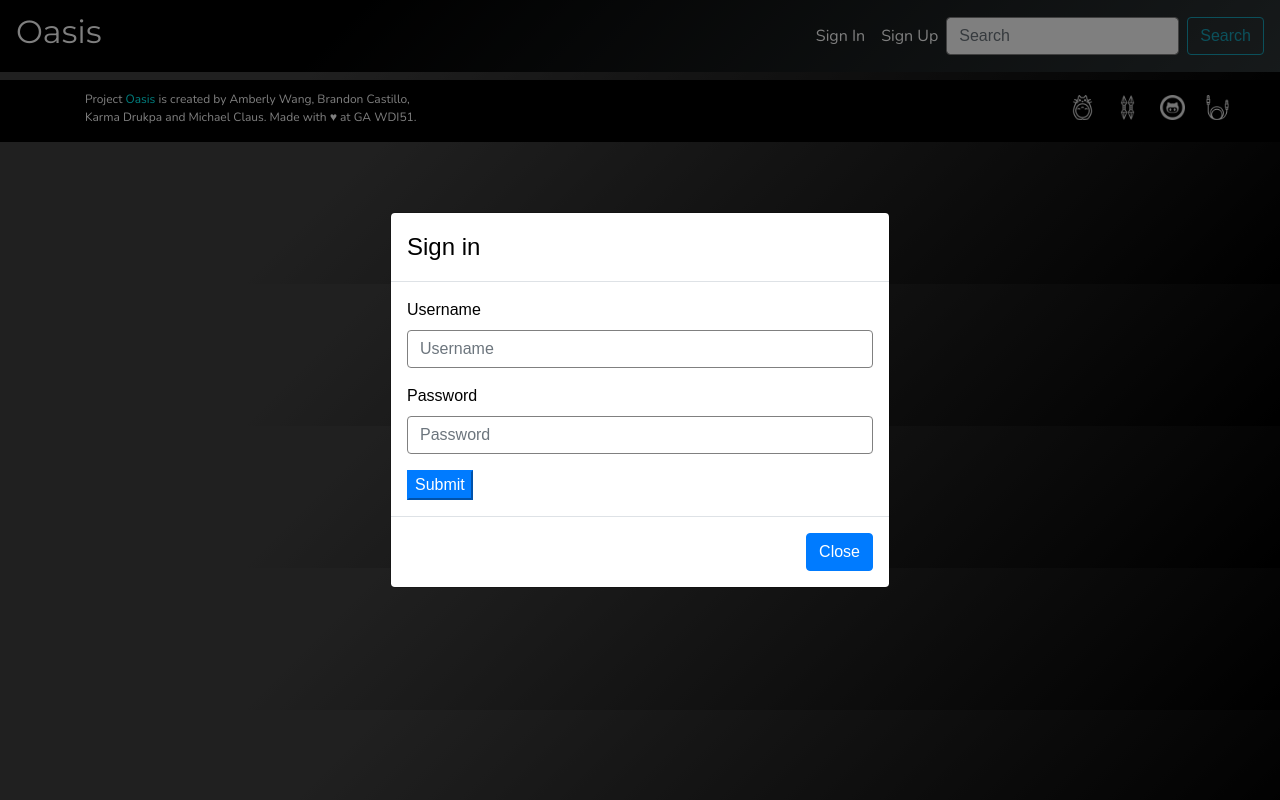
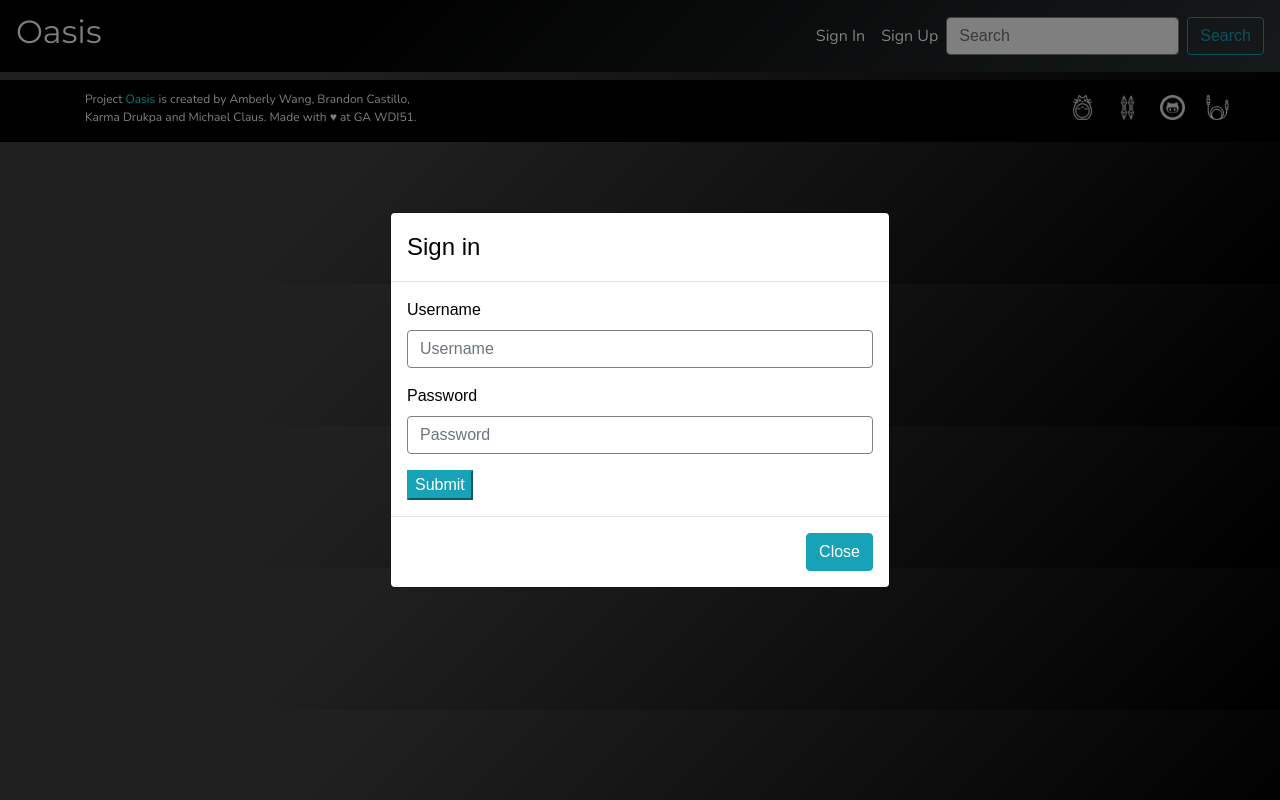
Before and after one commit to brandonmcastillo/Oasis-FrontEnd, a React (Create React App) app: page /Post in a window 1280 px wide. Both pictures are taken after a click on the element "Sign In". Built offline with nearby package versions, Linux system fonts and the light colour scheme.

Commit message:
Minimal fix. Buttons

```diff
--- a/src/components/CitiesContainer/CitiesPosts/PostContainer.css
+++ b/src/components/CitiesContainer/CitiesPosts/PostContainer.css
@@ -14,6 +14,7 @@
 
 .create-button:hover, .create-button:focus, .create-button:active {
     background-color: transparent;
+    color: cyan;
     outline: none !important;
     box-shadow: none !important;
 }
--- a/src/components/Forms/CreatePost.js
+++ b/src/components/Forms/CreatePost.js
@@ -144,7 +144,7 @@ class CreatePost extends Component {
         </Modal.Body>
 
         <Modal.Footer>
-          <Button onClick={this.props.onHide}>Close</Button>
+          <Button  className="btn-primary" onClick={this.props.onHide}>Close</Button>
         </Modal.Footer>
       </Modal>
     );
--- a/src/components/Forms/LoginForm.js
+++ b/src/components/Forms/LoginForm.js
@@ -70,13 +70,13 @@ class LoginForm extends Component {
             <input
               value="Submit"
               type="submit"
-              className="btn-primary"
+              className="btn-info"
               onClick={this.props.handleLogIn}
             />
           </Form>
         </Modal.Body>
         <Modal.Footer>
-          <Button onClick={this.props.onHide}>Close</Button>
+          <Button className="btn-info" onClick={this.props.onHide}>Close</Button>
         </Modal.Footer>
       </Modal>
     );
--- a/src/components/Forms/SignUpForm.js
+++ b/src/components/Forms/SignUpForm.js
@@ -105,13 +105,13 @@ class SignUpForm extends Component {
             <input
               value="Submit"
               type="submit"
-              className="btn-primary"
+              className="btn-info"
               onClick={this.props.handleSignUp}
             />
           </Form>
         </Modal.Body>
         <Modal.Footer>
-          <Button onClick={this.props.onHide}>Close</Button>
+          <Button className="btn-info" onClick={this.props.onHide}>Close</Button>
         </Modal.Footer>
       </Modal>
     );
```
